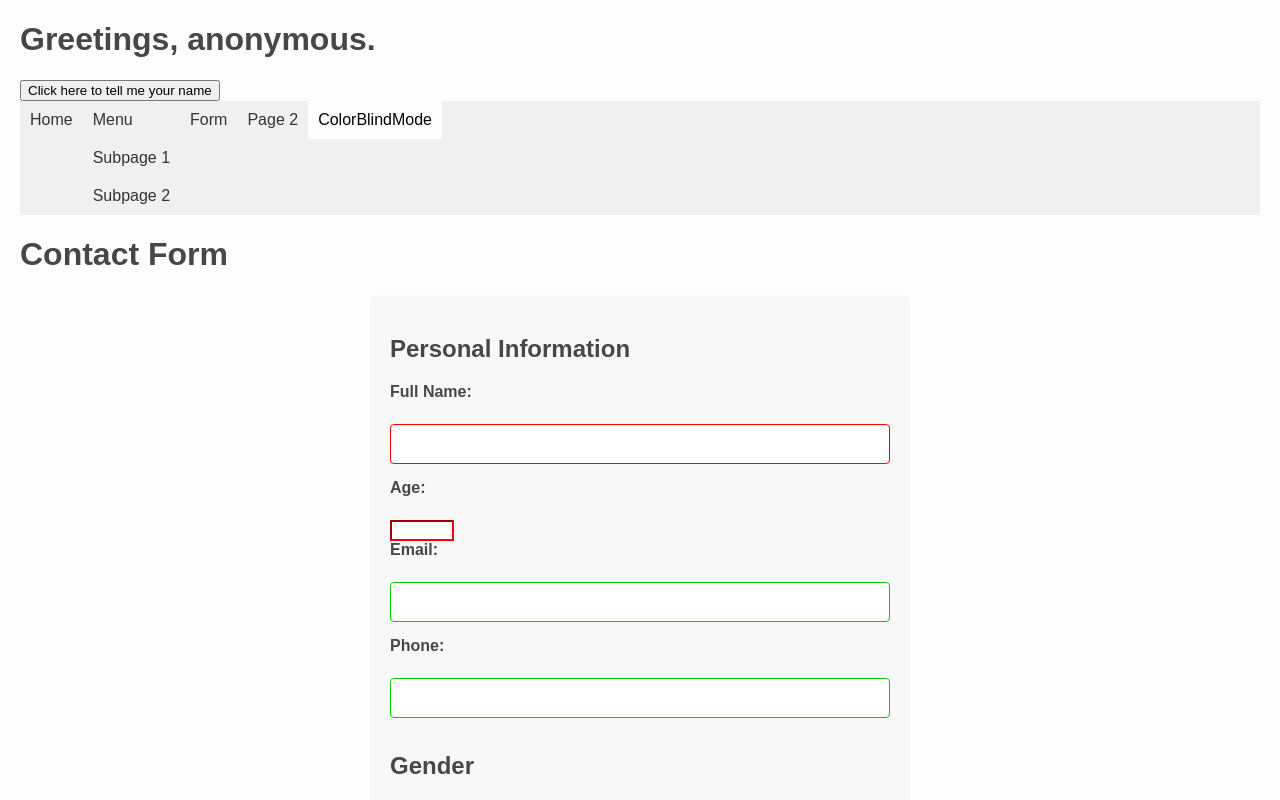
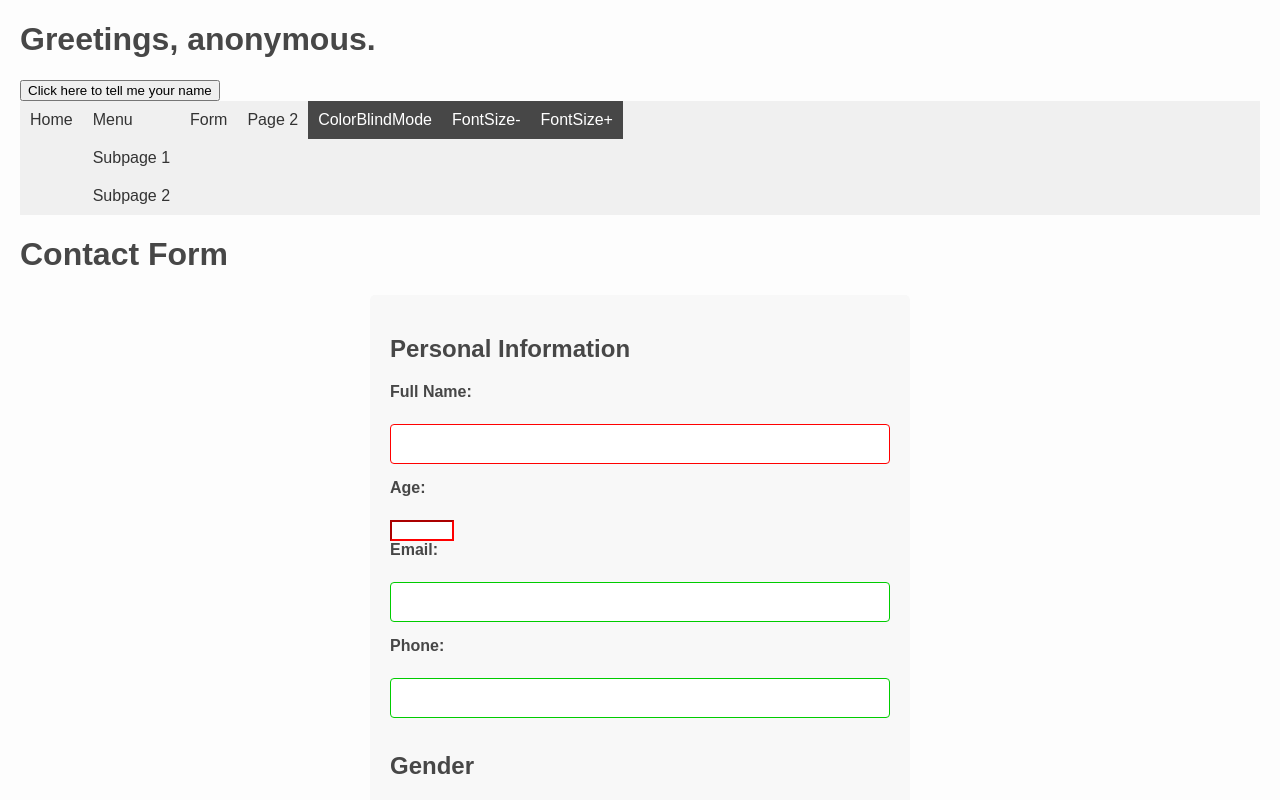
Before and after one commit to YixiongZhou/YixiongZhou.github.io, a plain HTML site: page form.html in a window 1280 px wide. Both pictures are taken after a click on the button "ColorBlindMode". Shown: the top 800 px of the page. Drawn offline with Linux system fonts and the light colour scheme.

Commit message:
Added new features to sub pages

```diff
--- a/form.html
+++ b/form.html
@@ -26,6 +26,8 @@
         <li><a href="form.html" onmouseover="mouseOver(this)" onmouseout="mouseOut(this)">Form</a></li>
         <li><a href="page2.html" onmouseover="mouseOver(this)" onmouseout="mouseOut(this)">Page 2</a></li>
         <li><button onclick="toggleColorBlindMode()">ColorBlindMode</button></li>
+        <li><button onclick="changeFontSize(-2)">FontSize-</button></li>
+        <li><button onclick="changeFontSize(2)">FontSize+</button></li>
     </ul>
 
     <h1>Contact Form</h1>
--- a/style.css
+++ b/style.css
@@ -207,8 +207,8 @@ input:valid {
 .colorblind-mode button[type="submit"],
 .colorblind-mode button[type="reset"],
 .colorblind-mode .navbar li button {
-    background-color: #FDFDFD;
-    color: #000000;
+    background-color: #474747;
+    color: #ffffff;
 }
 
 .colorblind-mode button[type="submit"]:hover,
@@ -219,7 +219,7 @@ input:valid {
 .navbar li button {
     background: none;
     border: none;
-    color: #333;
+    color: #000000;
     padding: 0.625rem;
     text-align: center;
     text-decoration: none;
@@ -231,5 +231,5 @@ input:valid {
 }
 
 .navbar li button:hover {
-    background-color: #575757;
+    background-color: #333333;
 }
```
